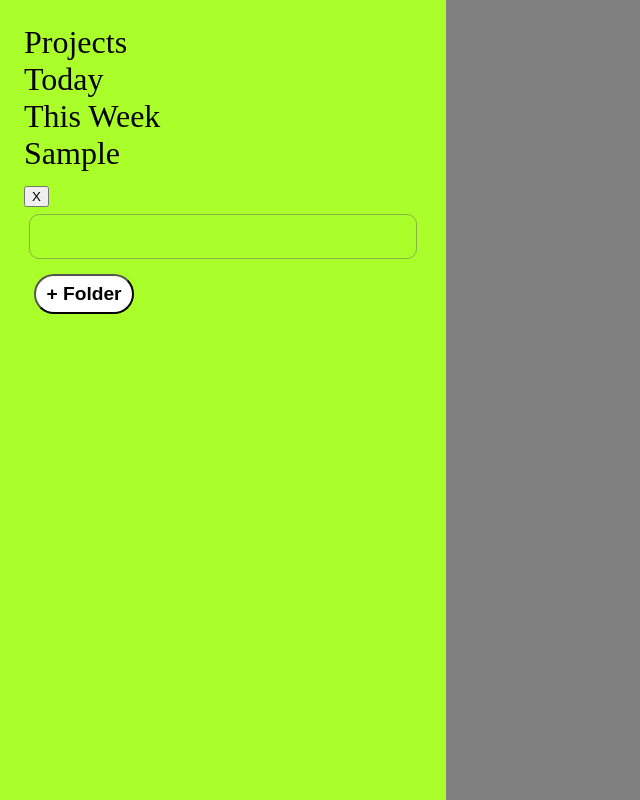
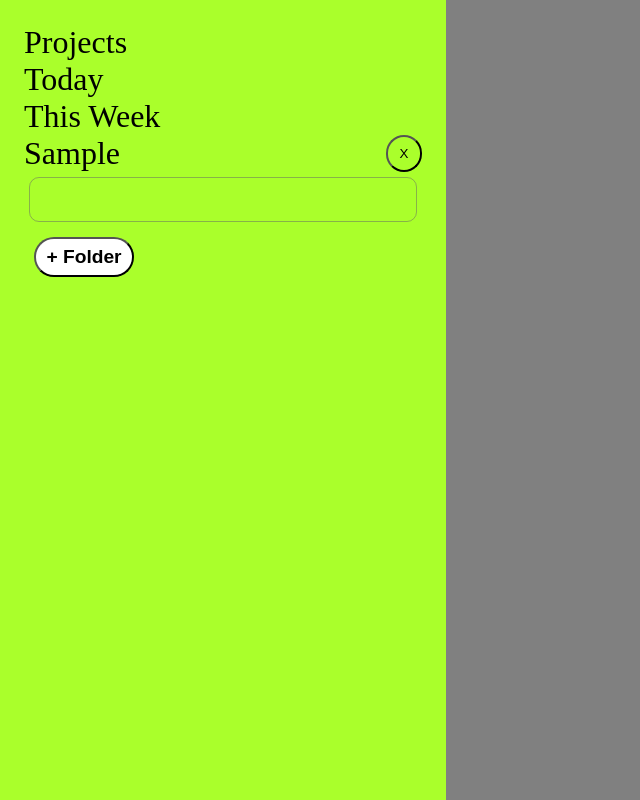
Before and after one commit to CameronTheDeveloper/to-do-list, a website built with webpack: page dist/index.html in a window 1280 px wide. Both pictures are taken after typing "Sample" into the empty fields and a click on the button "+ Folder". Shown: the whole page, without its empty margins (0-640 px from the left). Built offline with nearby package versions, Linux system fonts and the light colour scheme.

Commit message:
Set sidebar-item to grid, style remove button

```diff
--- a/src/styles/sidebar.css
+++ b/src/styles/sidebar.css
@@ -42,6 +42,22 @@
     /* position: absolute; */
 }
 
+.sidebar-item {
+    display: grid;
+    grid-template-columns: 10fr 1fr;
+}
+
+.sidebar-item button {
+    cursor: pointer;
+    background-color: transparent;
+    border-radius: 18px;
+}
+
+.sidebar-item button:hover {
+    background-color: rgb(255, 86, 86);
+    font-weight: 900;
+}
+
 #sidebar form input {
     background: transparent;
     border-radius: 10px;
```
Also changed, not shown: dist/main.js, 1 other file.
